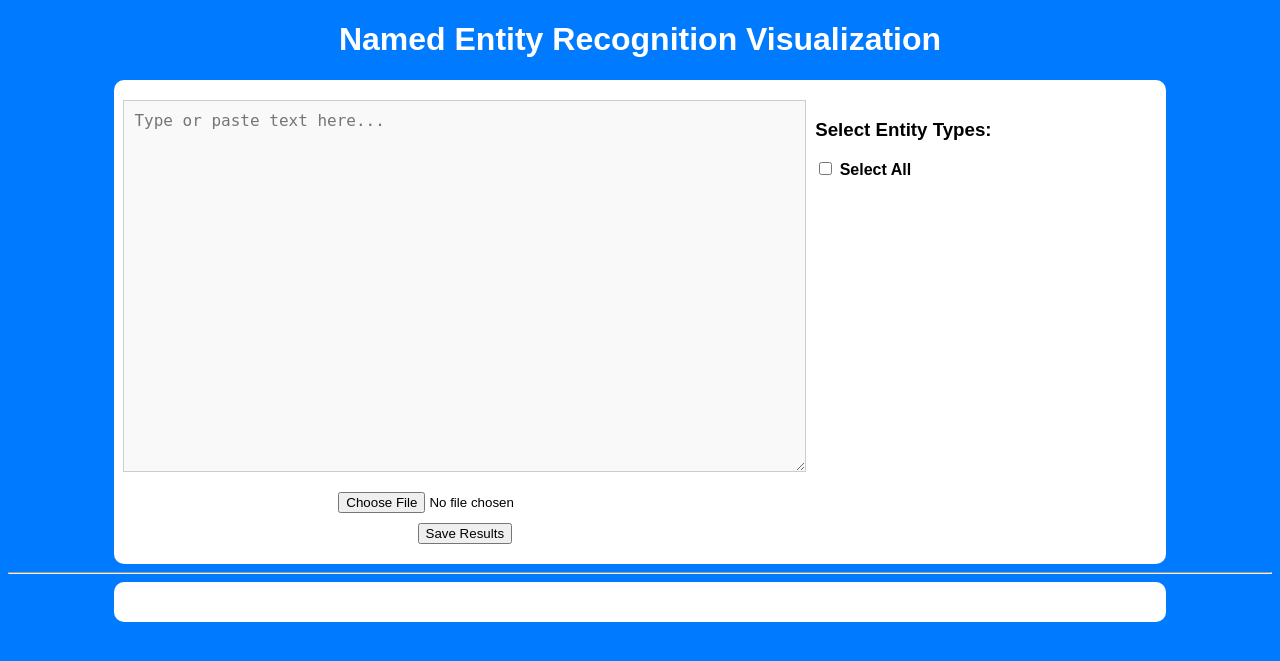
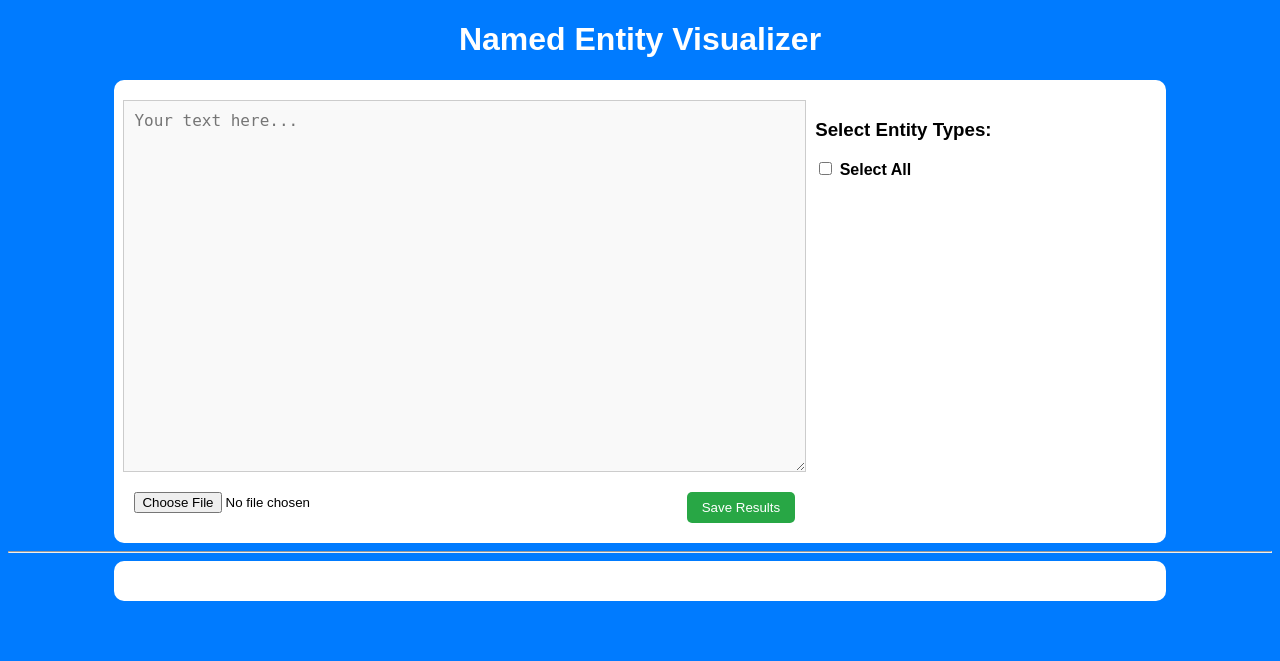
Before and after one commit to isaacjacques/CIS4930-NER-Model-Project, a Flask app: template templates/index.html in a window 1280 px wide. Shown: the top 661 px of the page. Run offline with Flask 3, Linux system fonts and the light colour scheme; the template is opened without the code that fills it, so the values that code supplies are empty.

Commit message:
button layout

```diff
--- a/templates/index.html
+++ b/templates/index.html
@@ -3,7 +3,7 @@
 <head>
     <meta charset="UTF-8">
     <meta name="viewport" content="width=device-width, initial-scale=1.0">
-    <title>NER Visualization</title>
+    <title>NER Visualizer</title>
     <style>
         body {
             background-color: #007BFF;
@@ -12,7 +12,7 @@
             text-align: center;
         }
         .container {
-            display: flex;  /* Flexbox for side-by-side layout */
+            display: flex;
             justify-content: space-between;
             width: 80%;
             margin: auto;
@@ -27,7 +27,7 @@
             padding: 10px;
             font-size: 16px;
             border: 1px solid #ccc;
-            overflow-y: scroll;  /* Scrollbar for long text */
+            overflow-y: scroll;
             white-space: pre-wrap;
             background: #f9f9f9;
         }
@@ -43,9 +43,23 @@
             align-items: center;
             gap: 10px;
         }
+        .file-save-container {
+            display: flex;
+            justify-content: center;
+            gap: 10px;
+            width: 100%;
+            margin-top: 10px;
+        }
         #file-input {
-            display: block;
-            margin-top: 10px;
+            flex: 1;
+        }
+        .btn {
+            padding: 8px 15px;
+            border: none;
+            cursor: pointer;
+            background-color: #28a745;
+            color: white;
+            border-radius: 5px;
         }
     </style>
     <script>
@@ -72,7 +86,7 @@
                 },
                 body: JSON.stringify({
                     selected_entities: selectedEntities,
-                    text: userText  // Send text to backend
+                    text: userText
                 })
             })
             .then(response => response.json())
@@ -99,8 +113,8 @@
             })
             .then(response => response.json())
             .then(data => {
-                document.getElementById("input-text").value = data.text;  // Set extracted text
-                updateEntities();  // Update visualization
+                document.getElementById("input-text").value = data.text;
+                updateEntities();
             })
             .catch(error => console.error("Error:", error));
         }
@@ -126,7 +140,6 @@
             .then(data => {
                 if (data.success) {
                     alert("File saved successfully!");
-                    //window.location.href = data.file_path;
                 } else {
                     alert("Error saving file.");
                 }
@@ -136,13 +149,15 @@
     </script>
 </head>
 <body>
-    <h1>Named Entity Recognition Visualization</h1>
+    <h1>Named Entity Visualizer</h1>
 
     <div class="container">
         <div class="input-container">
-            <textarea id="input-text" class="text-box" placeholder="Type or paste text here..." oninput="updateEntities()"></textarea>
-            <input type="file" id="file-input" accept=".pdf, .docx" onchange="uploadFile()">
-            <button onclick="saveResults()">Save Results</button>
+            <textarea id="input-text" class="text-box" placeholder="Your text here..." oninput="updateEntities()"></textarea>
+            <div class="file-save-container">
+                <input type="file" id="file-input" accept=".pdf, .docx" onchange="uploadFile()">
+                <button class="btn" onclick="saveResults()">Save Results</button>
+            </div>
         </div>
 
         <div class="controls">
```
